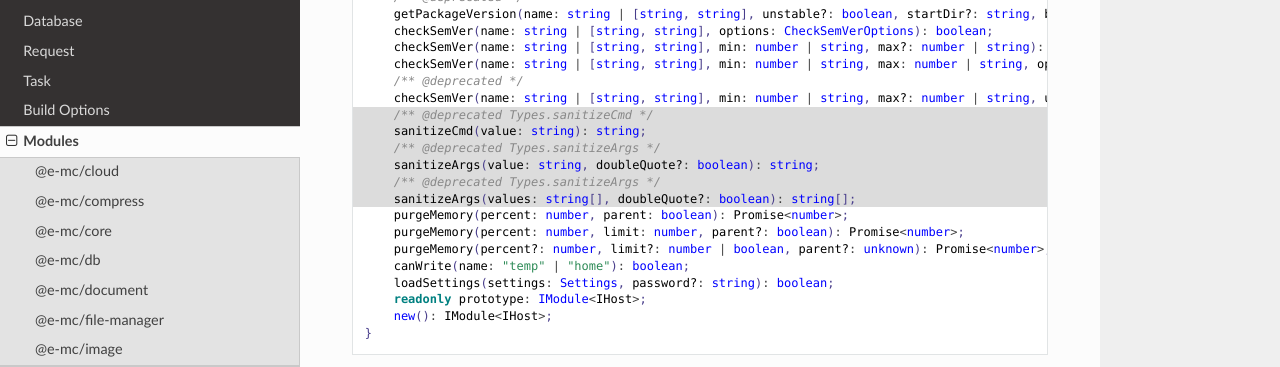
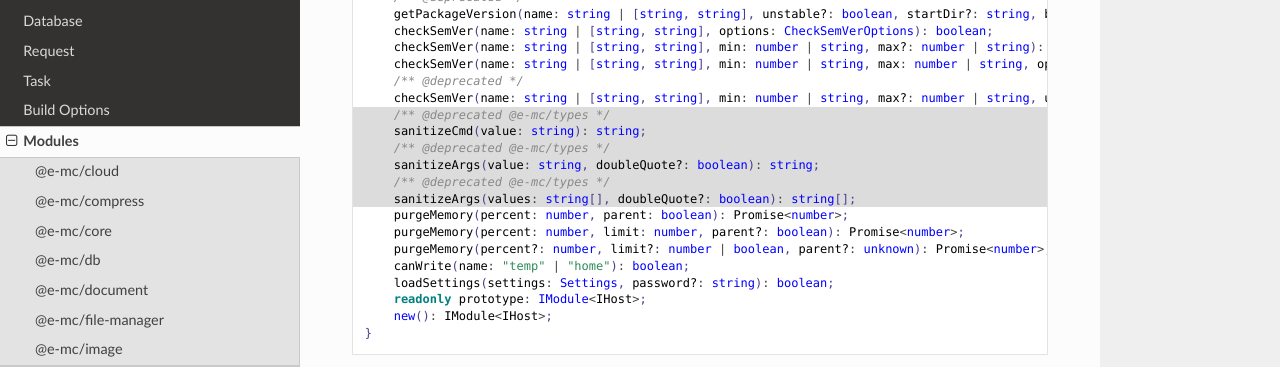
Before and after one commit to anpham6/chrome-docs, a Sphinx documentation site: the page built from source/modules/module.rst, in a window 1280 px wide and 900 px high, scrolled down 3744 px. Shown: the part 152-519 px from the top of the window. Built offline with Sphinx 7.4.7 and the Read the Docs theme 3.1.0, drawn with Linux system fonts in a browser that asks for light colours; some of the changed text lies outside the part shown.

Commit message:
Modules: Deprecated descriptions use relocation reference.

```diff
--- a/source/modules/document.rst
+++ b/source/modules/document.rst
@@ -71,7 +71,9 @@ Interface
 
   interface DocumentConstructor extends ModuleConstructor {
       finalize(this: IFileManager, instance: IDocument): Promise<unknown>;
+      /** @deprecated @e-mc/document/transform{SourceMap} */
       createSourceMap(code: string, remove: boolean): SourceMap;
+      /** @deprecated @e-mc/document/transform{SourceMap} */
       createSourceMap(code: string, uri?: string, remove?: boolean): SourceMap;
       writeSourceMap(uri: string, data: SourceCode, options?: SourceMapOptions): string | undefined;
       updateGradle(source: string, namespaces: string[], value: string, upgrade: boolean): string;
--- a/source/modules/module.rst
+++ b/source/modules/module.rst
@@ -172,7 +172,7 @@ Interface
       readonly PLATFORM_WIN32: boolean;
       readonly MAX_TIMEOUT: number;
       readonly TEMP_DIR: string;
-      /** @deprecated Types.supported */
+      /** @deprecated @e-mc/types */
       supported(major: number, minor?: number, patch?: number, lts?: boolean): boolean;
       formatMessage(type: LogType, title: string, value: LogValue, message?: unknown, options?: LogMessageOptions): void;
       writeFail(value: LogValue, message?: unknown, options?: LogFailOptions | LogType): void;
@@ -233,11 +233,11 @@ Interface
       checkSemVer(name: string | [string, string], min: number | string, max: number | string, options?: Omit<CheckSemVerOptions, "min" | "max" | "equals">): boolean;
       /** @deprecated */
       checkSemVer(name: string | [string, string], min: number | string, max?: number | string, unstable?: boolean, startDir?: string): boolean;
-      /** @deprecated Types.sanitizeCmd */
+      /** @deprecated @e-mc/types */
       sanitizeCmd(value: string): string;
-      /** @deprecated Types.sanitizeArgs */
+      /** @deprecated @e-mc/types */
       sanitizeArgs(value: string, doubleQuote?: boolean): string;
-      /** @deprecated Types.sanitizeArgs */
+      /** @deprecated @e-mc/types */
       sanitizeArgs(values: string[], doubleQuote?: boolean): string[];
       purgeMemory(percent: number, parent: boolean): Promise<number>;
       purgeMemory(percent: number, limit: number, parent?: boolean): Promise<number>;
--- a/source/modules/request.rst
+++ b/source/modules/request.rst
@@ -73,9 +73,9 @@ Interface
       readTLSKey(value: string, cache?: boolean): string;
       readTLSCert(value: string, cache?: boolean): string;
       isCert(value: string): boolean;
-      /** @deprecated */
+      /** @deprecated @e-mc/request/util */
       fromURL(url: URL, value: string): string;
-      /** @deprecated */
+      /** @deprecated @e-mc/request/util */
       fromStatusCode(value: number | string): string;
       defineHttpAgent(options: HttpAgentSettings): void;
       defineDnsLookup(options: DnsLookupSettings, clear?: boolean): void;
@@ -250,7 +250,7 @@ Changelog
 
 .. versionchanged:: 0.12.0
 
-  - *RequestModule* section **rclone** for cloud storage copying settings was created.
+  - *RequestModule* settings section **rclone** for cloud storage copying was created.
 
 .. versionchanged:: 0.11.0
 
```
